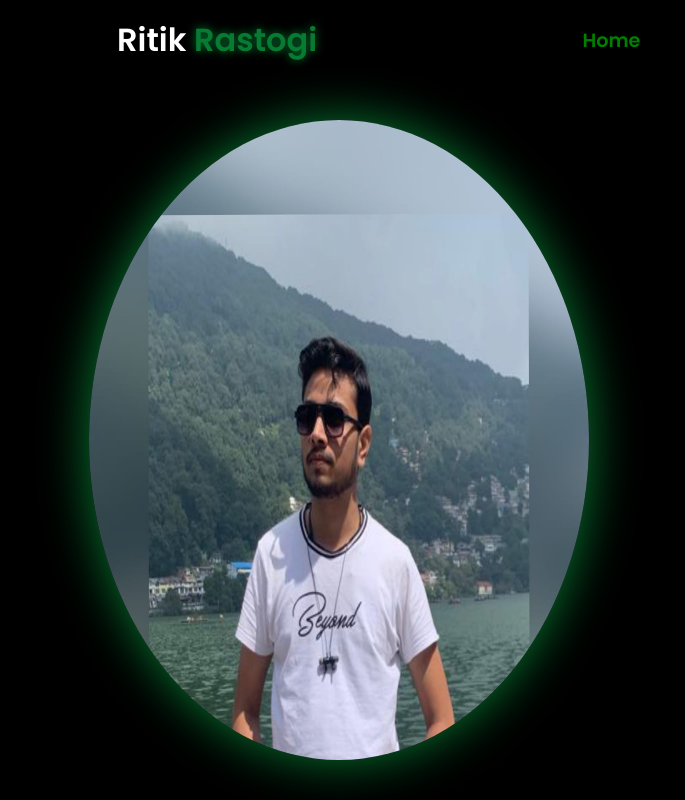
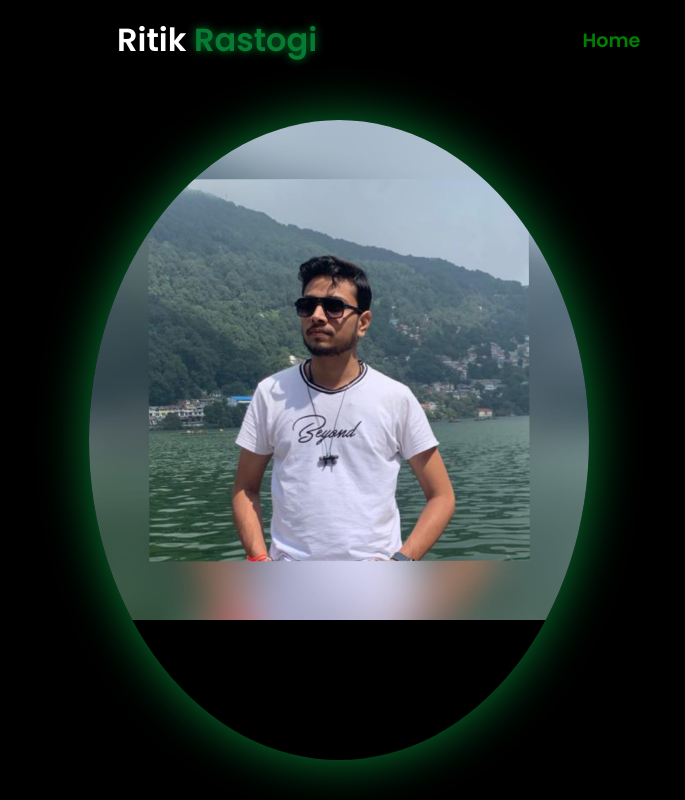
Before and after one commit to Ritikgithub99/Personal-Portfolio-Website, a plain HTML site: page index.html in a window 1280 px wide. Shown: the full height of the page, 0-685 px from the left. Drawn offline with nearby package versions, Linux system fonts and the light colour scheme.

Commit message:
Update style.css

```diff
--- a/style.css
+++ b/style.css
@@ -15,7 +15,7 @@ body{
 }
 img {
     max-width: 100%;
-    height: 100vh; /* Maintain aspect ratio */
+    height: auto; /* Maintain aspect ratio */
     position: fixed
 }
 
```
